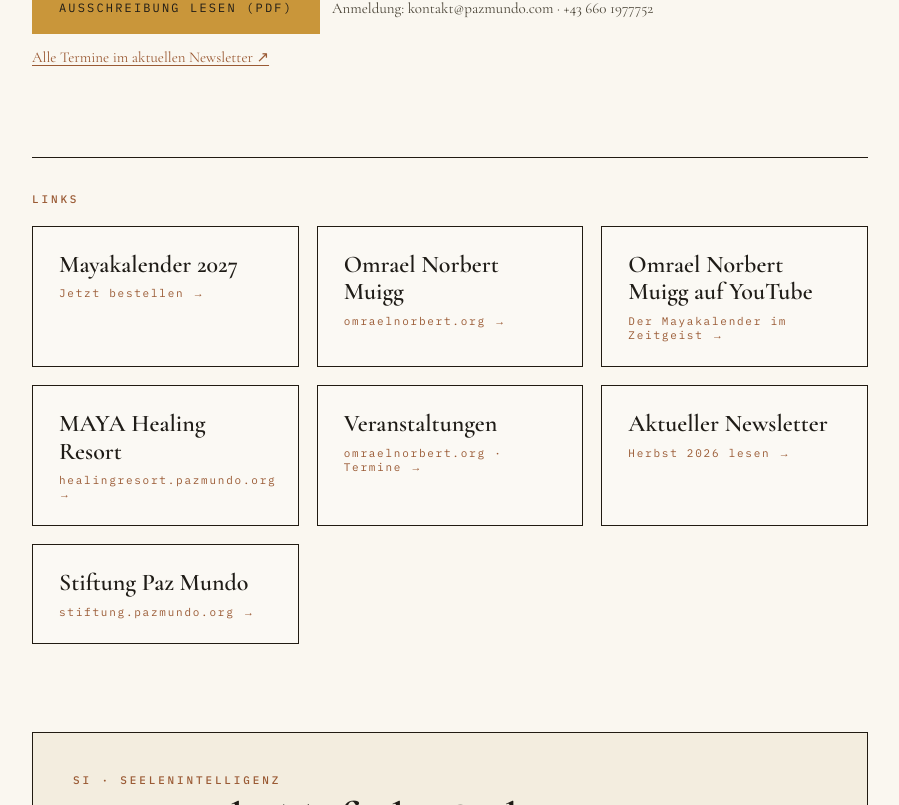
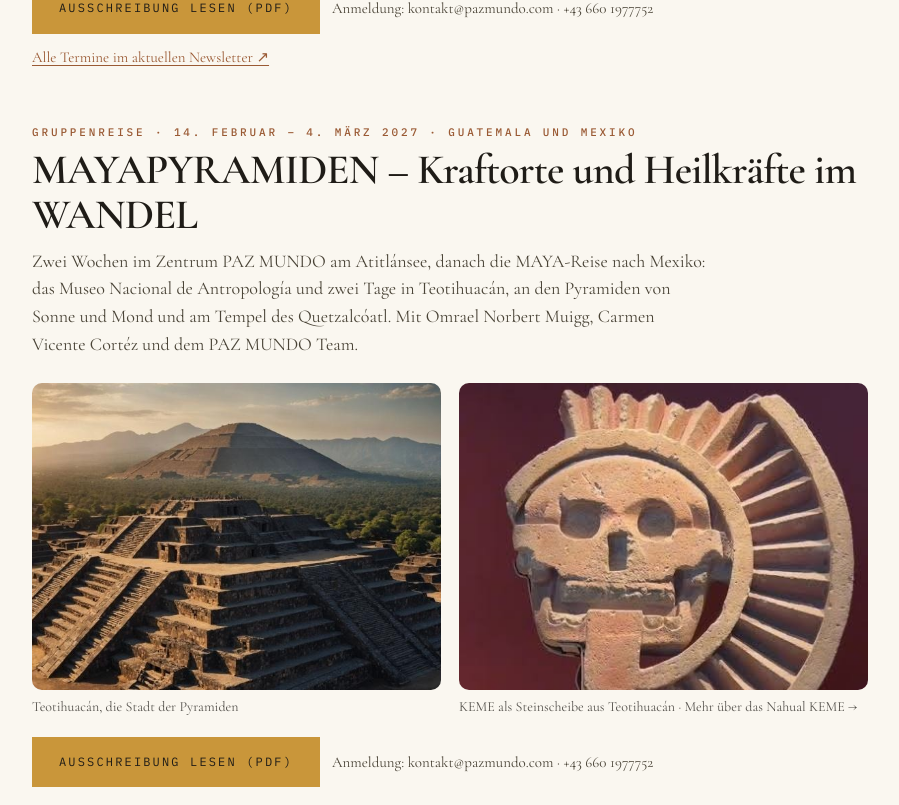
Before and after one commit to omraelnorbert-sudo/Claude, a Next.js app: page / in a window 1280 px wide. Shown: the part 4775-5580 px from the top of the page, without its empty margins (190-1089 px from the left). Built offline with nearby package versions, Linux system fonts and the light colour scheme; no server answers; the database is empty.

Commit message:
Startseite: Gruppenreise Guatemala und Mexiko 2027 mit Ausschreibung (MAYAPYRAMIDEN – Kraftorte und Heilkräfte im WANDEL)
Co-Authored-By: Claude Opus 5.5 <noreply@anthropic.com>

```diff
--- a/components/CholqijHome.tsx
+++ b/components/CholqijHome.tsx
@@ -31,6 +31,14 @@ const LINK_CARDS = [
   { title: "Aktueller Newsletter", href: "https://mailchi.mp/pazmundo.com/betreff-neue-paz-mundo-websites-vier-paz-mundo-termine-bis-mrz-und-unser-super-projekt-vereine-2027", label: "Herbst 2026 lesen →" },
   { title: "Stiftung Paz Mundo", href: "https://stiftung.pazmundo.org/", label: "stiftung.pazmundo.org →" },
 ];
+
+// Gruppenreise Guatemala und Mexiko (Omrael, 28.10.2026). Die Ausschreibung
+// liegt auf omraelnorbert.org; nach dem 4. März 2027 entfernen.
+const MEXIKO_27 = {
+  pdf: "https://omraelnorbert.org/dokumente/guatemala-mexiko-februar-2027.pdf",
+  keme: "keme",
+  bilder: { teotihuacan: "/images/mexiko-27/teotihuacan.jpg", keme: "/images/mexiko-27/keme-steinscheibe.jpg" },
+};
 
 // Seminar-Special Neujahr 27 (Omrael, 25.10.2026). Nach dem 10. Jänner 2027
 // entfernen; die Bilder liegen unter public/images/neujahr-27.
@@ -444,6 +452,36 @@ export default function CholqijHome({ overviewItems }: { overviewItems: NahualOv
         </p>
       </div>
 
+      <div id="mexiko-27" style={{ margin: "56px 0" }}>
+        <div className="eyebrow" style={{ marginBottom: 8 }}>
+          Gruppenreise · 14. Februar – 4. März 2027 · Guatemala und Mexiko
+        </div>
+        <h2 style={{ fontSize: "clamp(28px, 4.5vw, 42px)", fontWeight: 600, lineHeight: 1.08, letterSpacing: "-0.02em", margin: "0 0 10px" }}>
+          MAYAPYRAMIDEN – Kraftorte und Heilkräfte im WANDEL
+        </h2>
+        <p style={{ maxWidth: 680, margin: "0 0 24px" }}>
+          Zwei Wochen im Zentrum PAZ MUNDO am Atitlánsee, danach die MAYA-Reise nach Mexiko: das Museo Nacional de
+          Antropología und zwei Tage in Teotihuacán, an den Pyramiden von Sonne und Mond und am Tempel des Quetzalcóatl.
+          Mit Omrael Norbert Muigg, Carmen Vicente Cortéz und dem PAZ MUNDO Team.
+        </p>
+        <div style={{ display: "grid", gridTemplateColumns: "repeat(auto-fit, minmax(240px, 1fr))", gap: 18 }}>
+          <figure style={{ margin: 0, display: "flex", flexDirection: "column", gap: 8 }}>
+            <img src={MEXIKO_27.bilder.teotihuacan} alt="Die Pyramidenanlage von Teotihuacán im Abendlicht, im Hintergrund eine große Pyramide vor den Bergen" width={750} height={450} loading="lazy" style={{ width: "100%", height: "auto", aspectRatio: "4 / 3", objectFit: "cover", borderRadius: 10, display: "block" }} />
+            <figcaption style={{ fontSize: 14, opacity: 0.75 }}>Teotihuacán, die Stadt der Pyramiden</figcaption>
+          </figure>
+          <Link href={`/nahuales/${MEXIKO_27.keme}`} style={{ textDecoration: "none", color: "inherit", display: "flex", flexDirection: "column", gap: 8 }}>
+            <img src={MEXIKO_27.bilder.keme} alt="Steinscheibe mit einem Schädel in der Mitte und einem Strahlenkranz, vor dunkelroter Museumswand" width={415} height={490} loading="lazy" style={{ width: "100%", height: "auto", aspectRatio: "4 / 3", objectFit: "cover", borderRadius: 10, display: "block" }} />
+            <span style={{ fontSize: 14, opacity: 0.75 }}>KEME als Steinscheibe aus Teotihuacán · Mehr über das Nahual KEME →</span>
+          </Link>
+        </div>
+        <p style={{ margin: "22px 0 0", display: "flex", flexWrap: "wrap", gap: 12, alignItems: "center" }}>
+          <a href={MEXIKO_27.pdf} className="btn" target="_blank" rel="noopener noreferrer">
+            Ausschreibung lesen (PDF)
+          </a>
+          <span style={{ fontSize: 15 }}>Anmeldung: kontakt@pazmundo.com · +43 660 1977752</span>
+        </p>
+      </div>
+
       <div id="links" className="links-section">
         <div className="eyebrow" style={{ marginBottom: 20 }}>
           Links
```
Also changed, not shown: public/images/mexiko-27/keme-steinscheibe.jpg (added), public/images/mexiko-27/teotihuacan.jpg (added).
